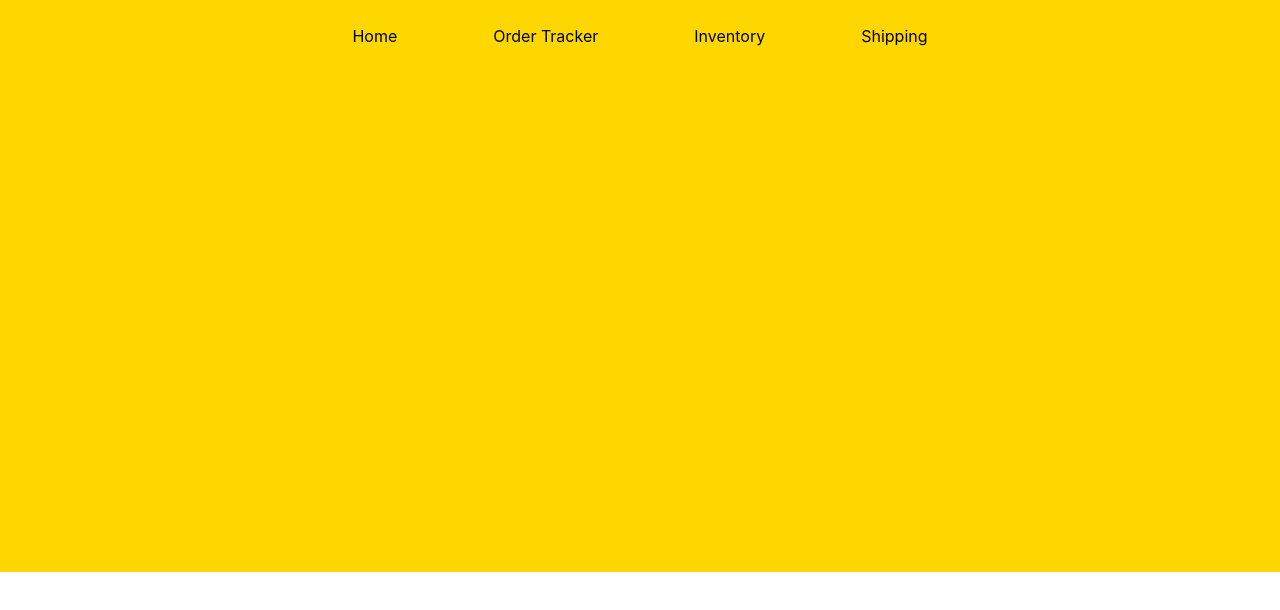
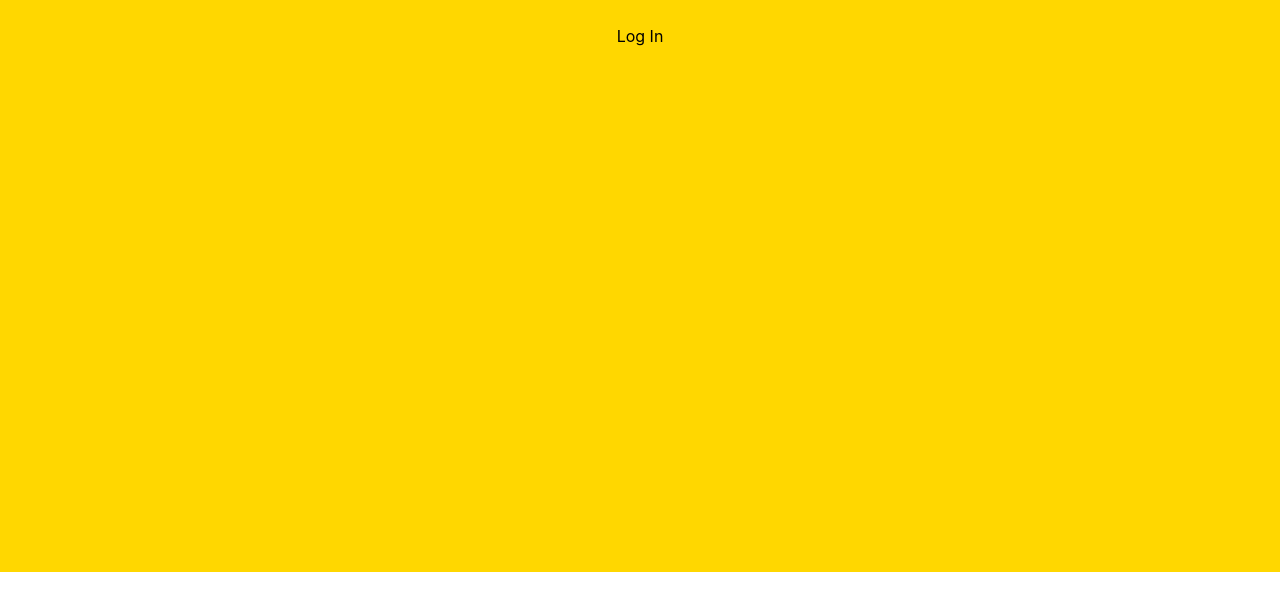
Before and after one commit to alexw14/SYStudio, a React (Create React App) app in the folder client/: page / in a window 1280 px wide. Shown: the top 610 px of the page. Built offline with nearby package versions, Linux system fonts and the light colour scheme.

Commit message:
implement log in and log out

```diff
--- a/client/src/App.js
+++ b/client/src/App.js
@@ -1,5 +1,5 @@
 import React, { Component } from 'react';
-import { BrowserRouter, Route } from 'react-router-dom';
+import { BrowserRouter, Route, Switch, Redirect } from 'react-router-dom';
 
 import LandingPage from './components/Landing/LandingPage';
 import LoginPage from './components/Login/LoginPage';
@@ -8,7 +8,7 @@ import Menu from './components/Menu/Menu';
 import InventoryPage from './components/Inventory/InventoryPage';
 import ShippingPage from './components/Shipping/ShippingPage';
 
-import { removeToken, parseJwt } from './utils/tokenService';
+import { getToken, removeToken, parseJwt } from './utils/tokenService';
 import './App.css';
 
 class App extends Component {
@@ -21,16 +21,24 @@ class App extends Component {
     this.setState({ user: payload.user });
   };
 
-  handleLogout = (user) => {
+  handleLogout = () => {
     removeToken();
     this.setState({ user: null });
   };
 
+  componentDidMount() {
+    const token = getToken();
+    if (token) {
+      this.handleLogin(token);
+    }
+  }
+
   render() {
     return (
+      <div className="app">
         <BrowserRouter>
-        <Menu />
-        <React.Fragment>
+          <Menu user={this.state.user} handleLogout={this.handleLogout} />
+          <Switch>
             <Route exact path="/">
               <LandingPage />
             </Route>
@@ -42,13 +50,14 @@ class App extends Component {
               )}
             />
             <Route exact path="/inventory">
-            <InventoryPage />
+              {this.state.user ? <InventoryPage /> : <Redirect to="/login" />}
             </Route>
             <Route exact path="/shipping">
-            <ShippingPage />
+              {this.state.user ? <ShippingPage /> : <Redirect to="/login" />}
             </Route>
-        </React.Fragment>
+          </Switch>
         </BrowserRouter>
+      </div>
     );
   }
 }
--- a/client/src/components/Menu/Menu.js
+++ b/client/src/components/Menu/Menu.js
@@ -2,13 +2,23 @@ import React from 'react';
 import { Link } from 'react-router-dom';
 import './Menu.css';
 
-const Menu = () => {
+const Menu = (props) => {
+  const { user, handleLogout } = props;
   return (
     <div className="top-menu">
-      <Link to="/">Home</Link>
-      <Link to="/ordertracker">Order Tracker</Link>
-      <Link to="/inventory">Inventory</Link>
-      <Link to="/shipping">Shipping</Link>
+      {user ? (
+        <React.Fragment>
+          <Link to="/">Home</Link>
+          <Link to="/ordertracker">Order Tracker</Link>
+          <Link to="/inventory">Inventory</Link>
+          <Link to="/shipping">Shipping</Link>
+          <a role="button" onClick={() => handleLogout()}>
+            Log Out
+          </a>
+        </React.Fragment>
+      ) : (
+        <Link to="/login">Log In</Link>
+      )}
     </div>
   );
 };
```
Lines whose indentation alone changed are shown as unchanged.
